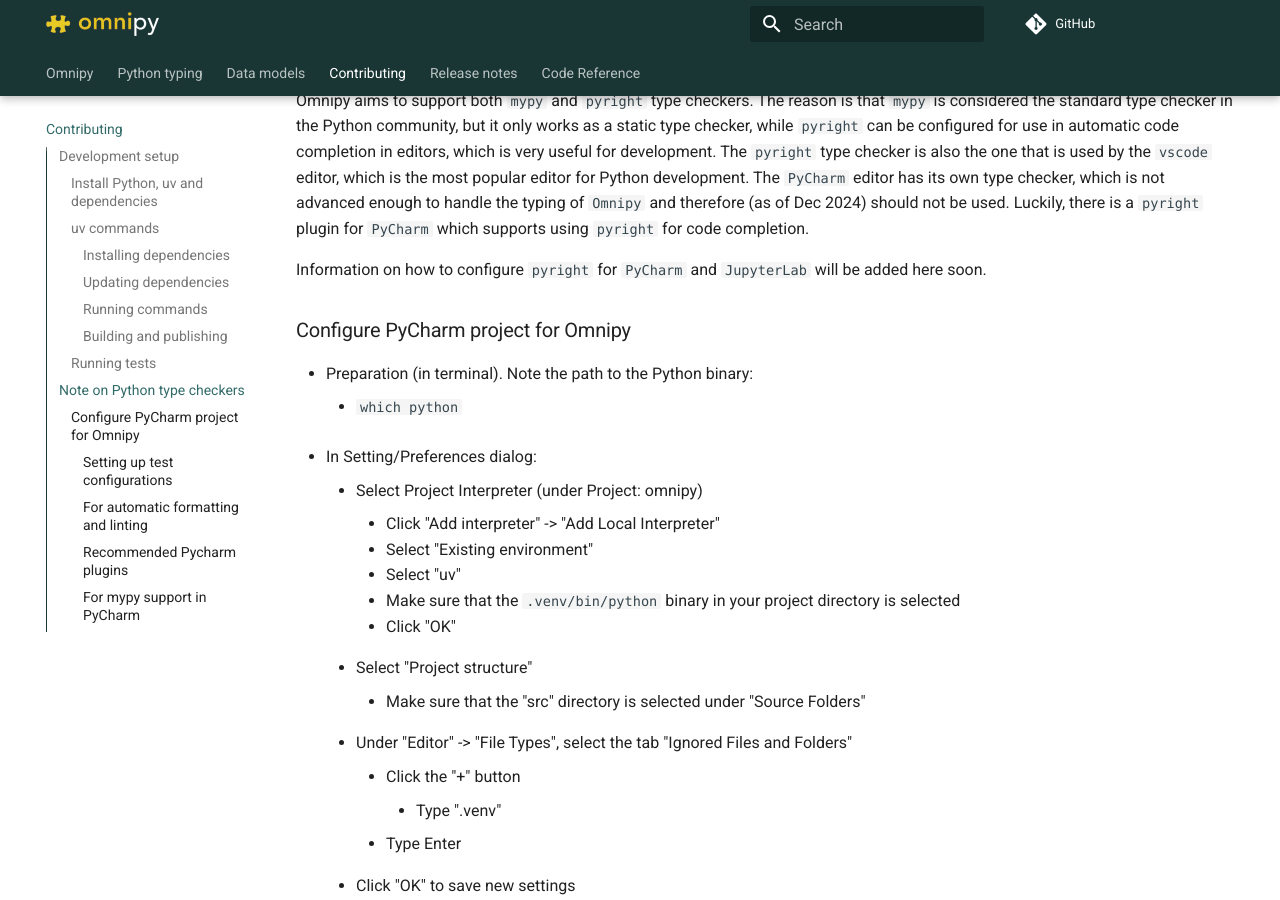
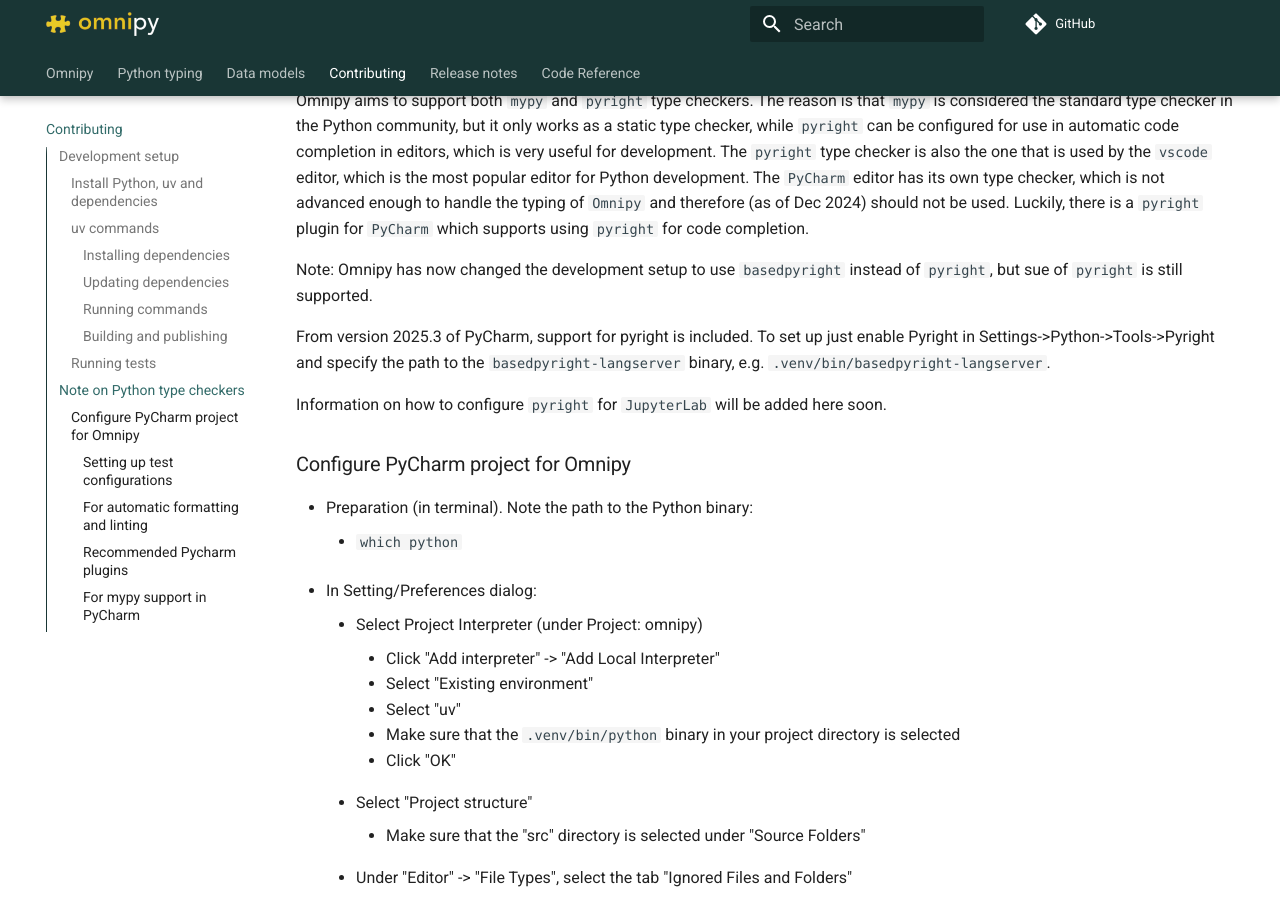
Before and after one commit to fairtracks/omnipy, an MkDocs documentation site: the page built from docs/contributing.md, in a window 1280 px wide and 900 px high, scrolled down 2589 px. Built offline with MkDocs 1.6.1 and Material for MkDocs 9.7.7, drawn with Linux system fonts in a browser that asks for light colours; comment, search, counter and statistics services are not loaded; a style sheet for code colours, icons or effects is not loaded.

Commit message:
Added docs on basedpyright setup in Pycharm

```diff
--- a/docs/contributing.md
+++ b/docs/contributing.md
@@ -105,7 +105,14 @@ editor, which is the most popular editor for Python development. The
 `Omnipy` and therefore (as of Dec 2024) should not be used. Luckily, there is a `pyright` plugin for
 `PyCharm` which supports using `pyright` for code completion.
 
-Information on how to configure `pyright` for `PyCharm` and `JupyterLab` will be added here soon.
+Note: Omnipy has now changed the development setup to use `basedpyright`
+instead of `pyright`, but sue of `pyright` is still supported.
+
+From version 2025.3 of PyCharm, support for pyright is included. To set up
+just enable Pyright in Settings->Python->Tools->Pyright and specify the path
+to the `basedpyright-langserver` binary, e.g. ``.venv/bin/basedpyright-langserver``.
+
+Information on how to configure `pyright` for `JupyterLab` will be added here soon.
 
 ### Configure PyCharm project for Omnipy
 
```
